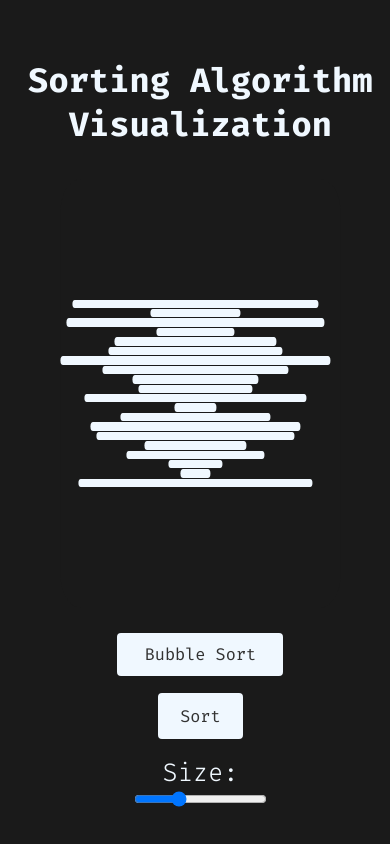
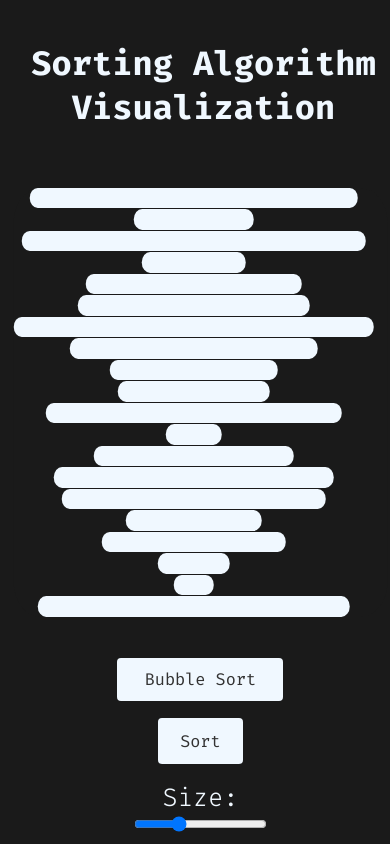
Before and after one commit to Pixelrick420/Sort, a plain HTML site: page index.html in a window 390 px wide. Drawn offline with Linux system fonts and the light colour scheme.

Commit message:
Update style.css

```diff
--- a/style.css
+++ b/style.css
@@ -126,31 +126,37 @@ input[type="range"] {
         flex-direction: column;
         gap: 2vh;
         width: 100%;
-        top:75vh;
+        top:78vh;
     }
 
     .arraymember {
-        width: 1vh;
+        width: 5vh;
         margin-bottom: 2vh;
+        border-radius: 5vh;
     }
 
     .main {
         position: absolute;
-        top:19vh;
+        top:20vh;
         width: 110%;
         align-items: center;
         margin-left: 5vh;
         margin-right: 5vh;
         height: auto;
         gap: 1px;
-        transform: scale(0.6, 1) rotate(-90deg);
+        transform: scale(0.8, 1) rotate(-90deg);
+        z-index: 1;
     }
 
     h1 {
+        position: absolute;
+        top: 5vh;
+        left:1vh;
         font-size: 4vh;
         margin-top: 0;
         margin-bottom: 3vh;
         width:100%;
+        z-index: 1000;
     }
 
     select, button, input[type="range"] {
```
